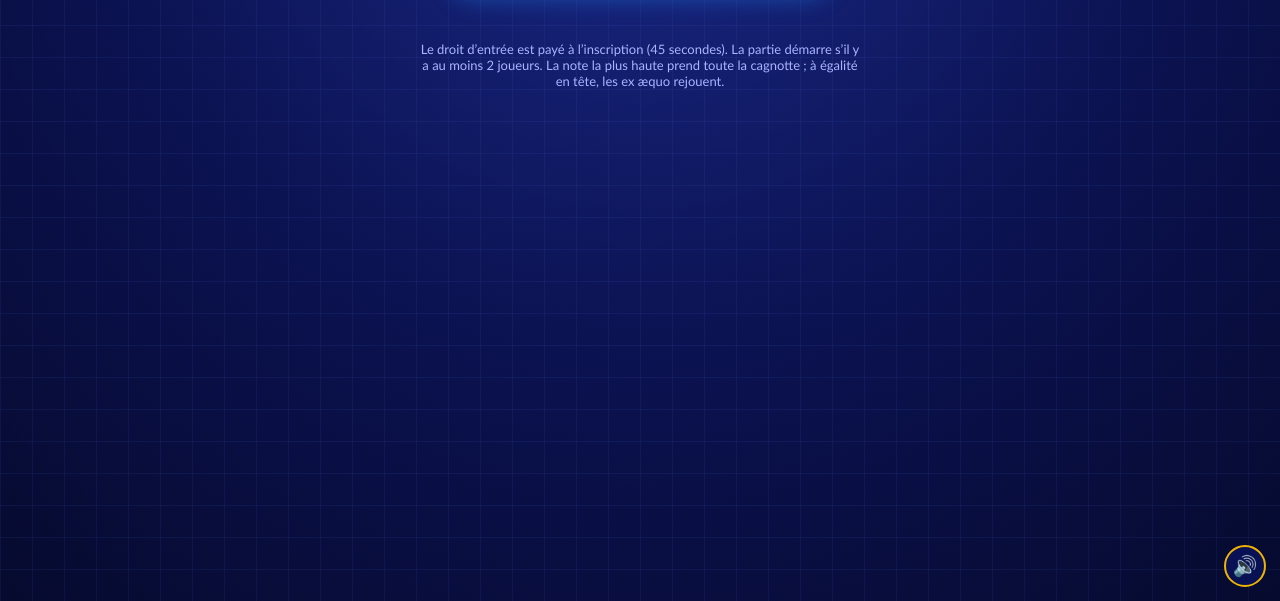
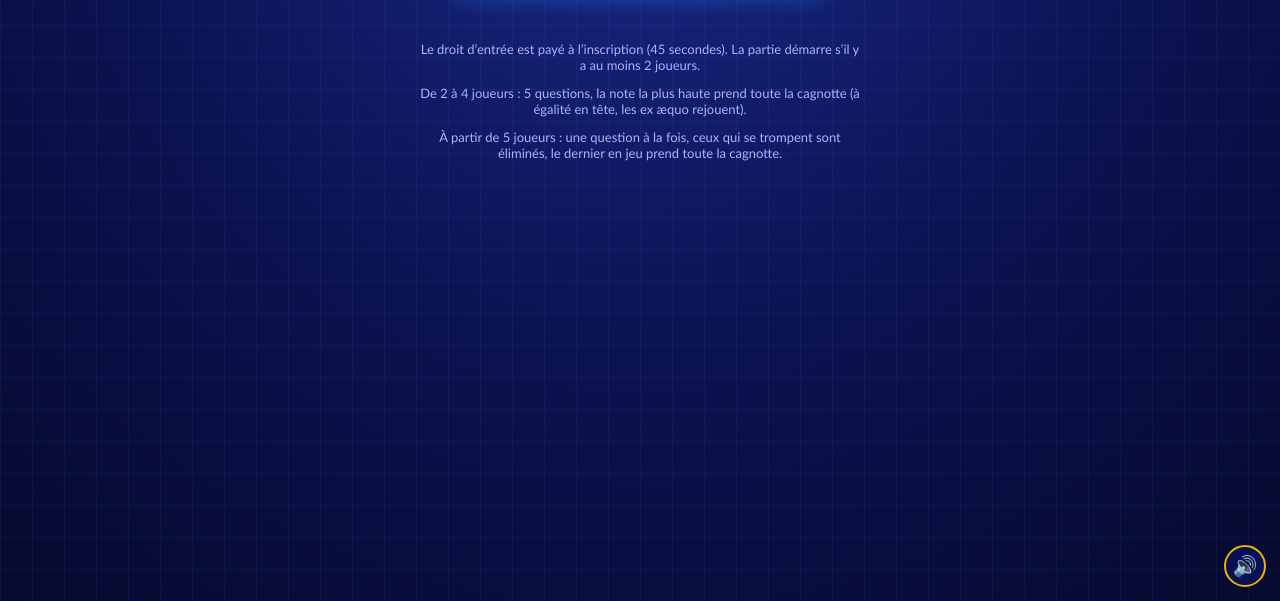
Before and after one commit to eliseebonogo67-ops/ligue-bonogo, a plain HTML site: page salon.html in a window 1280 px wide. Shown: the part 199-800 px from the top of the page. Drawn offline with Linux system fonts and the light colour scheme; no server answers.

Commit message:
Update salon.html

```diff
--- a/salon.html
+++ b/salon.html
@@ -23,9 +23,11 @@
   </section>
 
   <p id="msg" class="message"></p>
-  <p class="message">Le droit d’entrée est payé à l’inscription (45 secondes). La partie démarre s’il y a au moins 2 joueurs. La note la plus haute prend toute la cagnotte ; à égalité en tête, les ex æquo rejouent.</p>
+  <p class="message">Le droit d’entrée est payé à l’inscription (45 secondes). La partie démarre s’il y a au moins 2 joueurs.</p>
+  <p class="message">De 2 à 4 joueurs : 5 questions, la note la plus haute prend toute la cagnotte (à égalité en tête, les ex æquo rejouent).</p>
+  <p class="message">À partir de 5 joueurs : une question à la fois, ceux qui se trompent sont éliminés, le dernier en jeu prend toute la cagnotte.</p>
 
 </div>
 <script type="module" src="salon.js"></script>
 </body>
-                           </html>
+</html>
```
